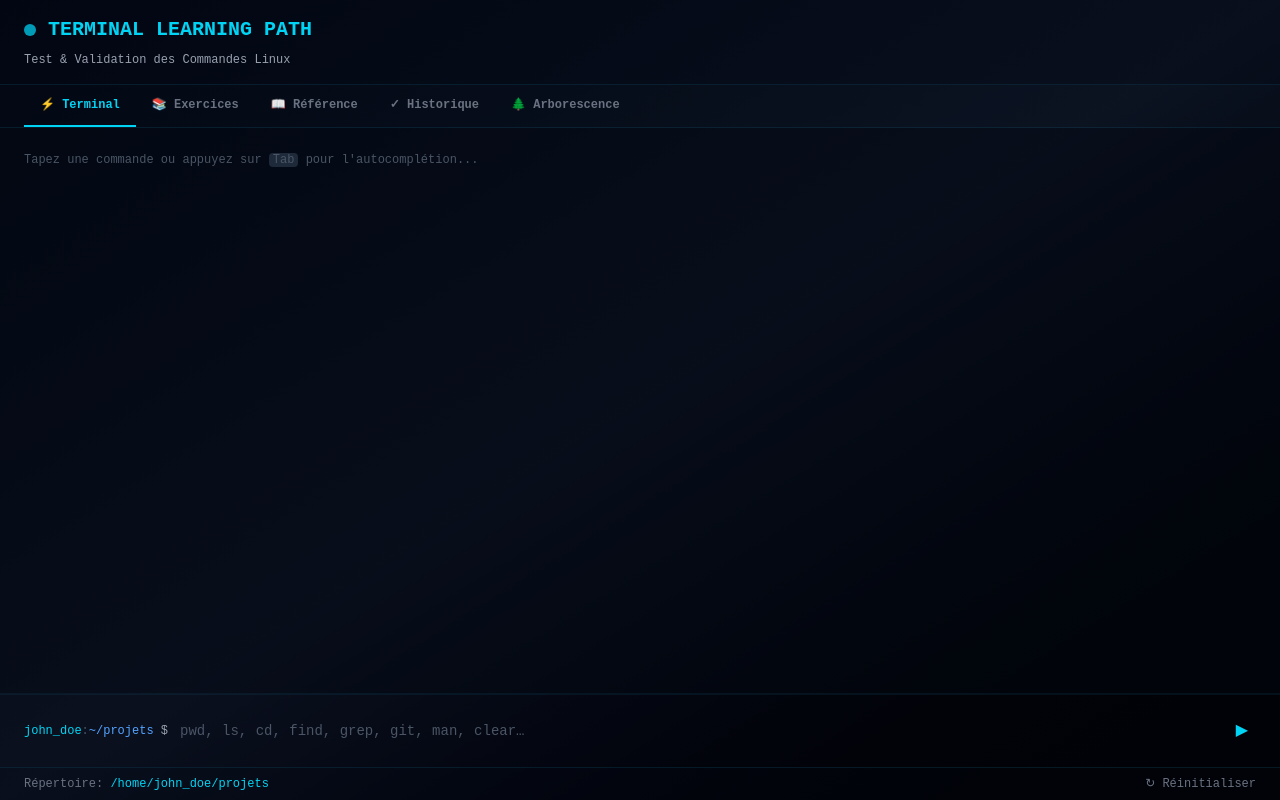
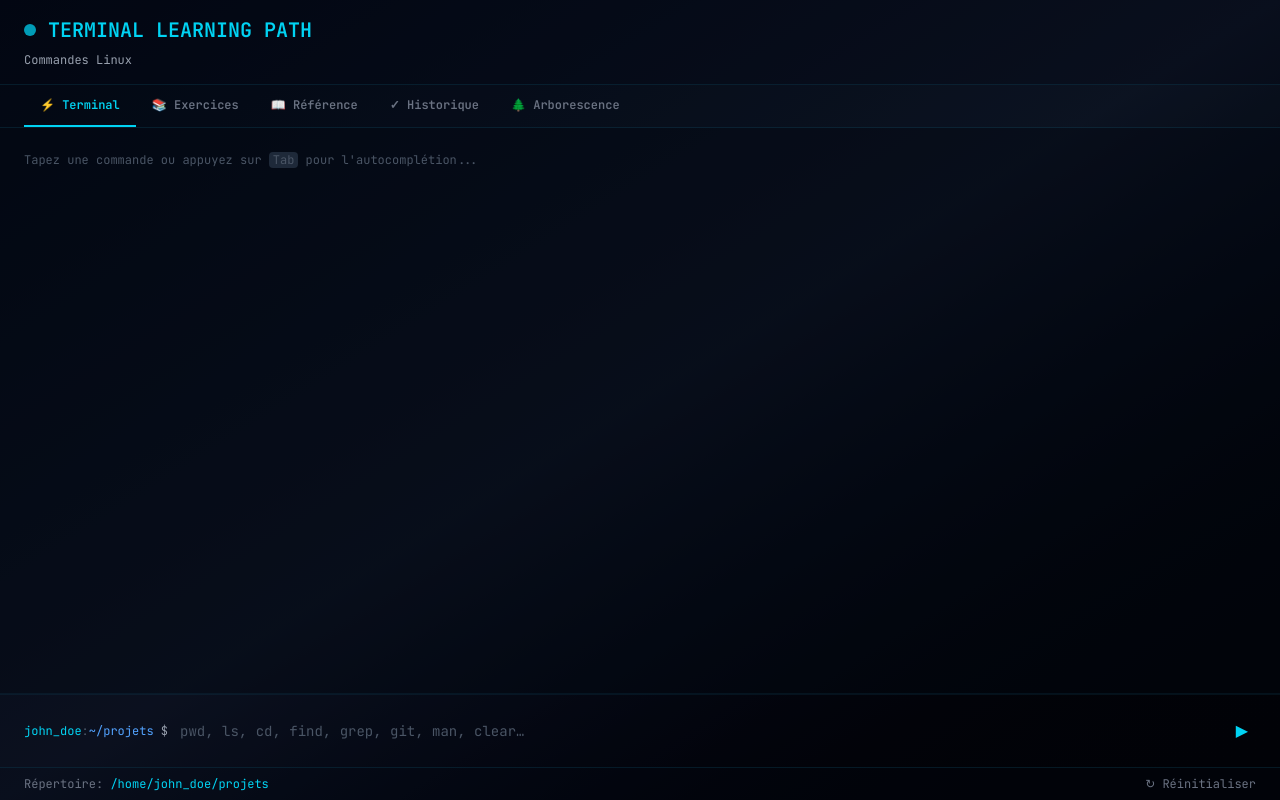
Before and after one commit to Devfront-end/terminal-learning-path, a React (Vite) app: page / in a window 1280 px wide. Built offline with nearby package versions, Linux system fonts and the light colour scheme.

Commit message:
fix: Tailwind propre, subtitle simplifié

```diff
--- a/src/App.jsx
+++ b/src/App.jsx
@@ -47,7 +47,7 @@ export default function App() {
           <div className="w-3 h-3 bg-cyan-400 rounded-full animate-pulse"></div>
           <h1 className="text-xl font-bold text-cyan-400">TERMINAL LEARNING PATH</h1>
         </div>
-        <p className="text-xs text-gray-400">Test & Validation des Commandes Linux</p>
+        <p className="text-xs text-gray-400">Commandes Linux</p>
       </div>
 
       {/* Tabs */}
--- a/src/index.css
+++ b/src/index.css
@@ -1,5 +1,5 @@
+@import url('https://fonts.googleapis.com/css2?family=JetBrains+Mono:wght@400;500;600&display=swap');
 @import "tailwindcss";
-@import url('https://fonts.googleapis.com/css2?family=JetBrains+Mono:wght@400;500;600&display=swap');
 
 * {
   font-family: 'JetBrains Mono', 'Courier New', monospace;
```
